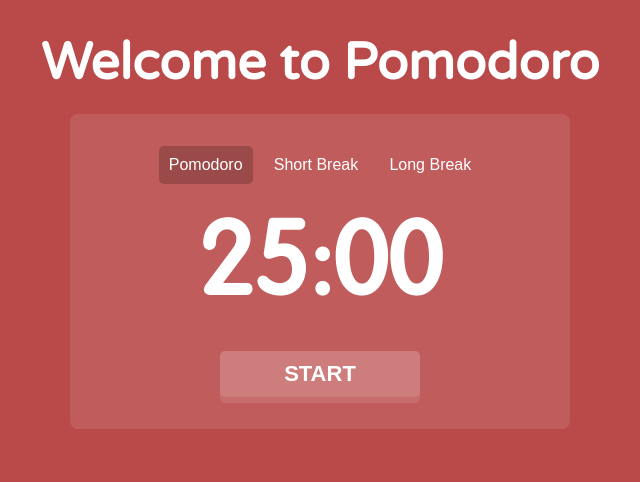
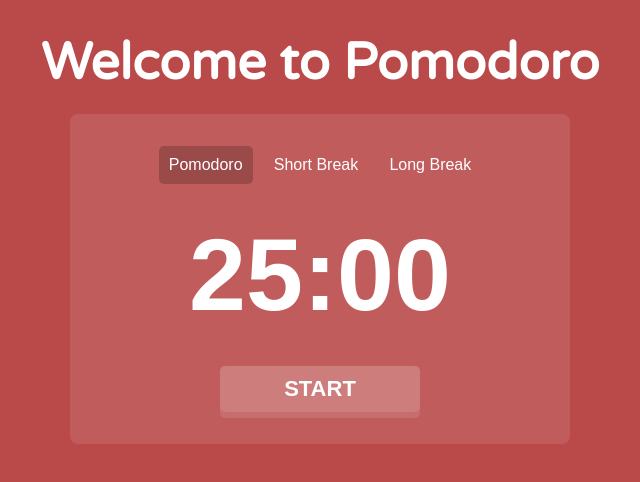
Before and after one commit to RafaelRojasCov/Clocker, a React (Create React App) app: page / in a window 1280 px wide. Shown: the top 482 px of the page, without its empty margins (320-960 px from the left). Built offline with nearby package versions, Linux system fonts and the light colour scheme.

Commit message:
add new font face

```diff
--- a/src/index.css
+++ b/src/index.css
@@ -5,9 +5,15 @@
 }
 
 @font-face {
-  font-family: "Arial Rounded";
+  font-family: "Arial Rounded Regular";
   src: local("ArialRounded"),
     url(./assets/fonts/ArialRounded/ArialRounded-Regular.ttf) format("truetype");
+}
+
+@font-face {
+  font-family: "Arial Rounded Bold";
+  src: local("ArialRounded"),
+    url(./assets/fonts/ArialRounded/ArialRounded-Bold.ttf) format("truetype");
 }
 
 body {
```
